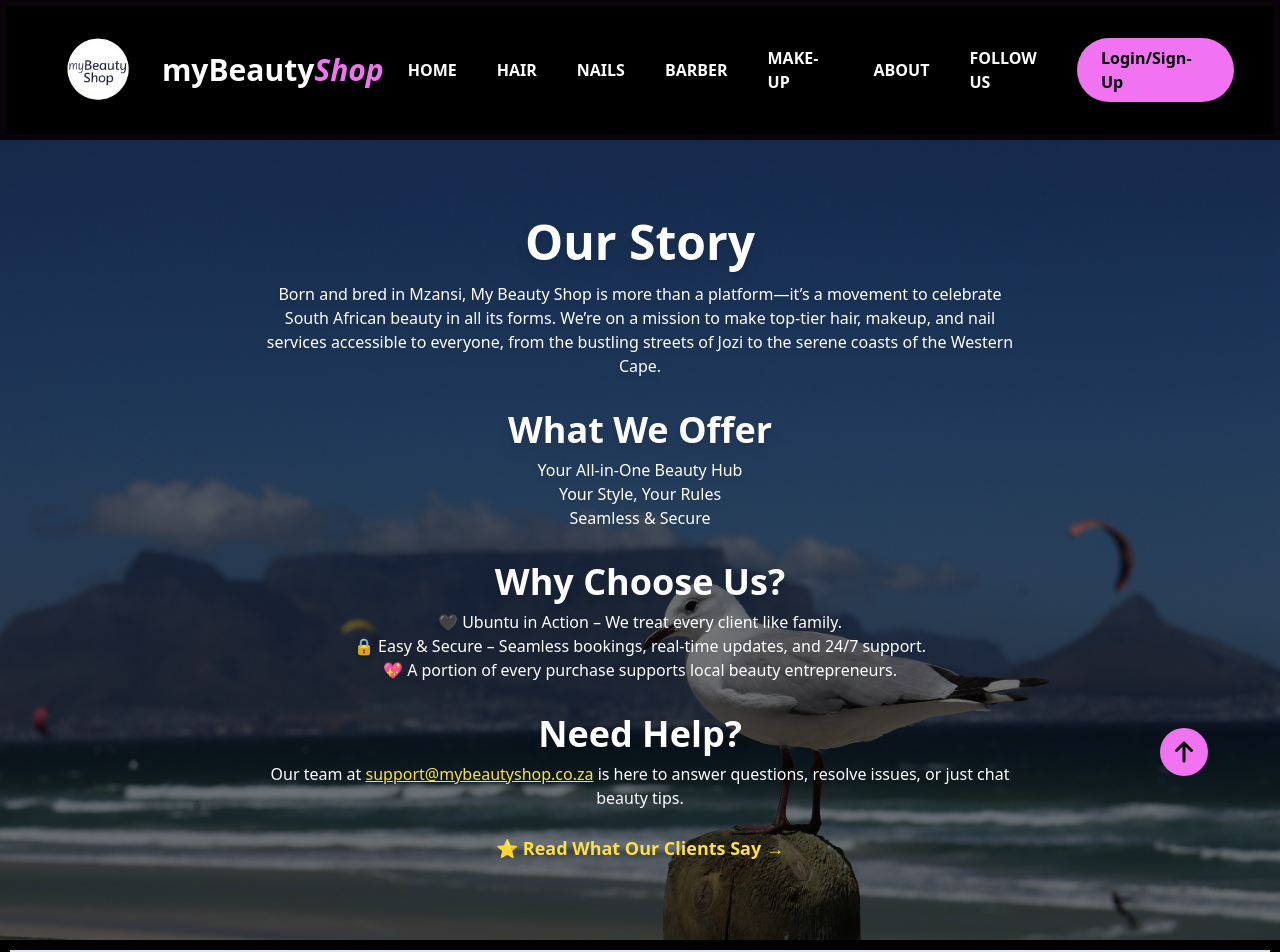
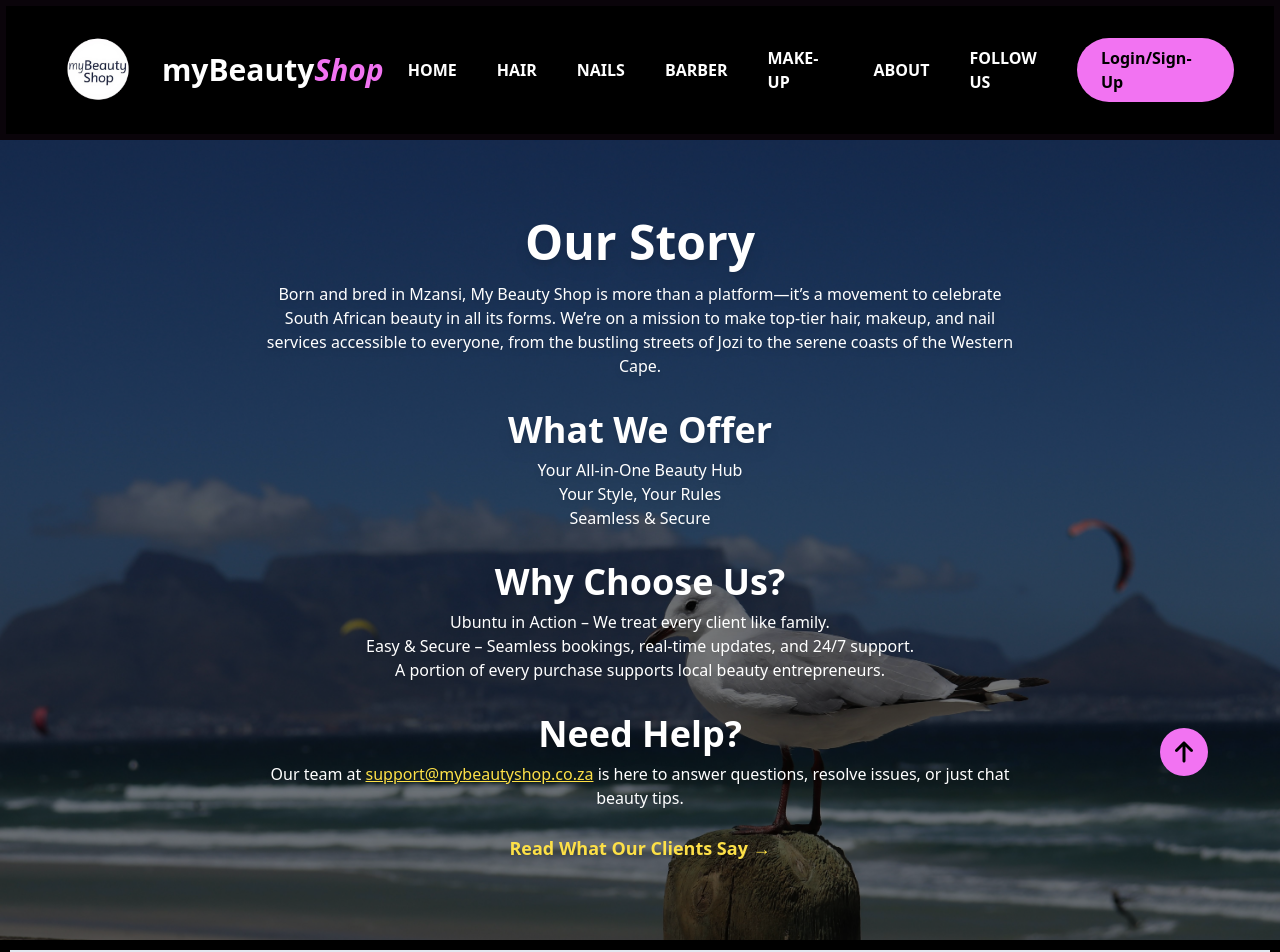
Before and after one commit to BertoSalva/BeautyShop, a React (Vite) app: page /about in a window 1280 px wide. Shown: the top 952 px of the page. Built offline with nearby package versions, Linux system fonts and the light colour scheme.

Commit message:
Removed emojies from  all pages

```diff
--- a/src/Sections/home/About/About.jsx
+++ b/src/Sections/home/About/About.jsx
@@ -28,9 +28,9 @@ const About = () => {
 
         <h2 className="text-2xl md:text-4xl font-bold mt-8 drop-shadow-lg">Why Choose Us?</h2>
         <p className="text-sm md:text-base leading-relaxed mt-2 drop-shadow-md">
-          🖤 Ubuntu in Action – We treat every client like family. <br />
-          🔒 Easy & Secure – Seamless bookings, real-time updates, and 24/7 support. <br />
-          💖 A portion of every purchase supports local beauty entrepreneurs.
+          Ubuntu in Action – We treat every client like family. <br />
+          Easy & Secure – Seamless bookings, real-time updates, and 24/7 support. <br />
+          A portion of every purchase supports local beauty entrepreneurs.
         </p>
 
         <h2 className="text-2xl md:text-4xl font-bold mt-8 drop-shadow-lg">Need Help?</h2>
@@ -42,7 +42,7 @@ const About = () => {
         {/* Link to Reviews Page */}
         <div className="mt-6">
           <Link to="/reviews" className="text-lg font-semibold text-yellow-300 hover:text-yellow-500 transition">
-            ⭐ Read What Our Clients Say →
+            Read What Our Clients Say →
           </Link>
         </div>
       </div>
--- a/src/Sections/home/Socials/Socials.jsx
+++ b/src/Sections/home/Socials/Socials.jsx
@@ -42,7 +42,7 @@ const Socials = () => {
         </div>
 
         {/* Call to Action */}
-        <p className="text-white text-md md:text-lg mt-4 italic">Follow us on social media for the latest updates! 💖</p>
+        <p className="text-white text-md md:text-lg mt-4 italic">Follow us on social media for the latest updates! </p>
       </div>
     </section>
   );
```
